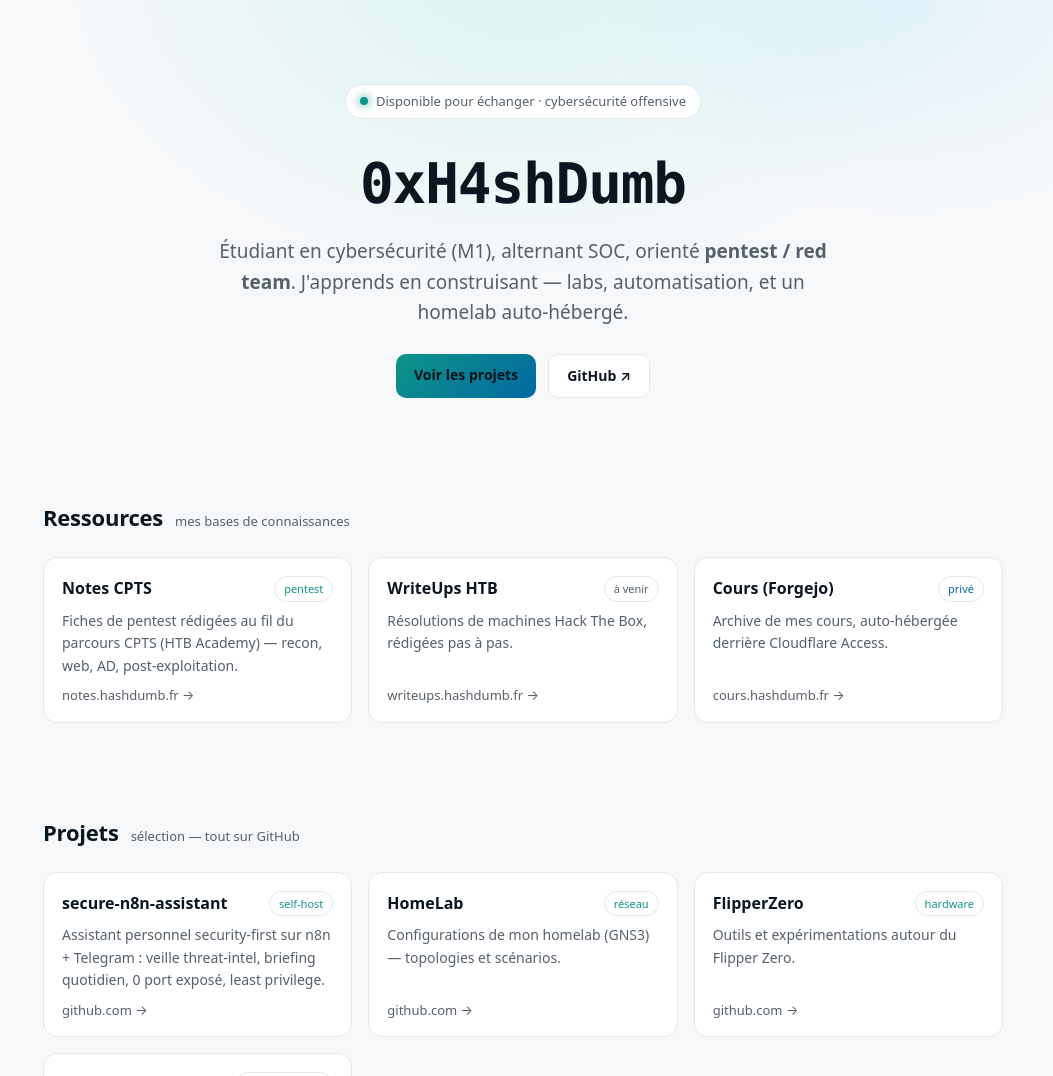
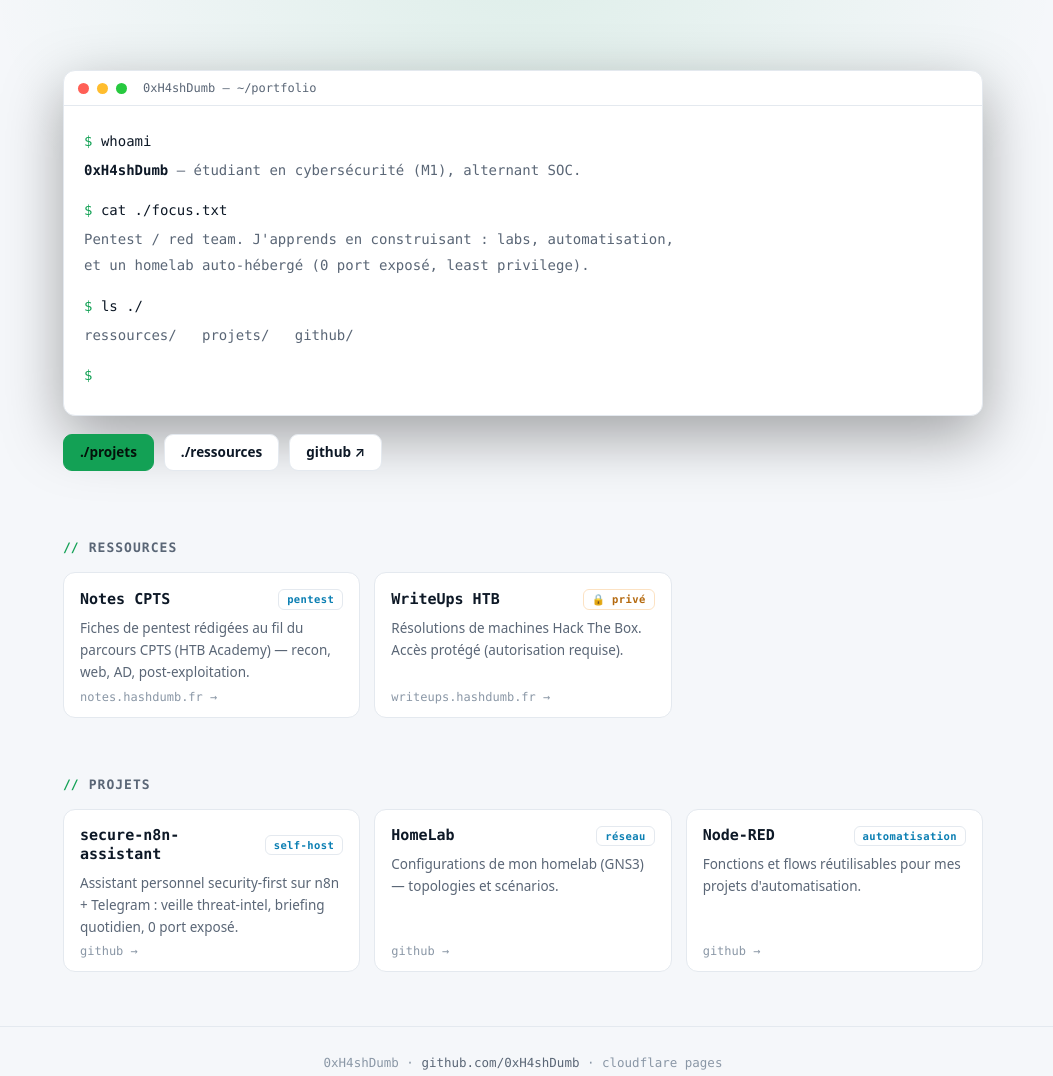
Before and after one commit to 0xH4shDumb/site-hashdumb, a plain HTML site: page index.html in a window 1280 px wide. Shown: the top 1076 px of the page, without its empty margins (117-1170 px from the left). Drawn offline with Linux system fonts and the light colour scheme.

Commit message:
Refonte du hub : style terminal, retrait Flipper + Cours, writeups protégé

```diff
--- a/index.html
+++ b/index.html
@@ -4,117 +4,145 @@
 <meta charset="utf-8">
 <meta name="viewport" content="width=device-width, initial-scale=1">
 <title>0xH4shDumb</title>
-<meta name="description" content="Hub de 0xH4shDumb — étudiant en cybersécurité offensive, alternant SOC. Projets, notes de pentest et ressources.">
+<meta name="description" content="0xH4shDumb — cybersécurité offensive, alternant SOC. Projets, notes de pentest et writeups.">
 <meta name="color-scheme" content="dark light">
 <!-- ============================================================
-     HUB / PORTFOLIO — hashdumb.fr
-     Page statique, zéro dépendance. Pour ajouter un projet :
-     copie une <article class="card"> dans la bonne grille.
+     HUB / PORTFOLIO — hashdumb.fr  (statique, zéro dépendance)
+     Ajouter un projet : copier une <a class="card"> dans une grille.
      ============================================================ -->
 <style>
   :root{
-    --bg:#0b0f14; --bg2:#111820; --card:#141c26; --line:#223042;
-    --fg:#e6edf3; --muted:#9fb0c3; --accent:#2dd4bf; --accent2:#38bdf8;
-    --radius:14px; --maxw:1000px;
+    --bg:#0a0c10; --panel:#0f141b; --card:#0e141b; --line:#1c2631;
+    --fg:#d8e2ee; --muted:#7a8ba0; --dim:#4a5a6b;
+    --accent:#3ddc84; --accent-soft:rgba(61,220,132,.12);
+    --cyan:#4cc9f0; --amber:#f6ad55;
+    --radius:12px; --maxw:960px;
+    --mono:ui-monospace,"SF Mono","Cascadia Code","JetBrains Mono",Menlo,Consolas,monospace;
+    --sans:ui-sans-serif,system-ui,-apple-system,"Segoe UI",Roboto,Helvetica,Arial,sans-serif;
   }
   @media (prefers-color-scheme: light){
     :root:not([data-theme="dark"]){
-      --bg:#f6f8fa; --bg2:#fff; --card:#fff; --line:#e3e8ee;
-      --fg:#0b1620; --muted:#55606b; --accent:#0d9488; --accent2:#0369a1;
+      --bg:#f5f7fa; --panel:#fff; --card:#fff; --line:#e4e9ef;
+      --fg:#0d1826; --muted:#5a6676; --dim:#8a97a6;
+      --accent:#13a155; --accent-soft:rgba(19,161,85,.10);
+      --cyan:#0b7fb3; --amber:#b4690e;
     }
   }
   *{box-sizing:border-box}
   html{scroll-behavior:smooth}
   body{
     margin:0; background:var(--bg); color:var(--fg);
-    font:16px/1.6 ui-sans-serif,system-ui,-apple-system,"Segoe UI",Roboto,Helvetica,Arial,sans-serif;
-    -webkit-font-smoothing:antialiased;
+    font:15.5px/1.65 var(--sans); -webkit-font-smoothing:antialiased;
+    background-image:
+      radial-gradient(60% 60% at 50% -5%, var(--accent-soft), transparent 70%),
+      linear-gradient(transparent 0 97%, rgba(255,255,255,.015) 100%);
+    background-size:auto, 100% 3px;
   }
   a{color:inherit; text-decoration:none}
   .wrap{max-width:var(--maxw); margin:0 auto; padding:0 20px}
+  .mono{font-family:var(--mono)}
+  .accent{color:var(--accent)}
 
-  /* Hero */
-  header.hero{
-    padding:84px 0 56px; text-align:center;
-    background:
-      radial-gradient(60% 120% at 50% -10%, rgba(45,212,191,.14), transparent 60%),
-      radial-gradient(40% 80% at 80% 0%, rgba(56,189,248,.10), transparent 60%);
+  /* ---------- HERO : fenêtre terminal ---------- */
+  header{padding:70px 0 40px}
+  .term{
+    background:var(--panel); border:1px solid var(--line); border-radius:var(--radius);
+    overflow:hidden; box-shadow:0 20px 60px rgba(0,0,0,.35);
   }
-  .badge{
-    display:inline-flex; gap:8px; align-items:center; font-size:13px; color:var(--muted);
-    border:1px solid var(--line); border-radius:999px; padding:6px 14px; background:var(--bg2);
+  .term .bar{
+    display:flex; align-items:center; gap:8px; padding:11px 14px;
+    border-bottom:1px solid var(--line); background:rgba(255,255,255,.015);
   }
-  .dot{width:8px;height:8px;border-radius:50%;background:var(--accent);box-shadow:0 0 10px var(--accent)}
-  h1{font-size:clamp(34px,7vw,56px); margin:18px 0 8px; letter-spacing:-.02em}
-  h1 .mono{font-family:ui-monospace,"SF Mono",Menlo,Consolas,monospace}
-  .tagline{color:var(--muted); font-size:clamp(16px,2.4vw,19px); margin:0 auto; max-width:620px}
-  .cta{margin-top:26px; display:flex; gap:12px; justify-content:center; flex-wrap:wrap}
+  .term .bar i{width:11px;height:11px;border-radius:50%;display:inline-block;background:var(--dim)}
+  .term .bar i:nth-child(1){background:#ff5f56}
+  .term .bar i:nth-child(2){background:#ffbd2e}
+  .term .bar i:nth-child(3){background:#27c93f}
+  .term .bar span{margin-left:8px; color:var(--muted); font:12px/1 var(--mono)}
+  .term .body{padding:22px 20px 26px; font-family:var(--mono); font-size:14px; line-height:1.9}
+  .term .body .p{color:var(--accent)}         /* prompt */
+  .term .body .c{color:var(--fg)}             /* commande */
+  .term .body .o{color:var(--muted); display:block; margin:2px 0 14px; white-space:pre-wrap}
+  .term .body .o b{color:var(--fg); font-weight:600}
+  .cursor{display:inline-block;width:9px;height:17px;background:var(--accent);vertical-align:-3px;animation:blink 1.1s step-end infinite}
+  @keyframes blink{50%{opacity:0}}
+  .hname{font-size:clamp(26px,5vw,38px); margin:26px 0 6px; letter-spacing:-.02em}
+  .cta{display:flex; gap:10px; flex-wrap:wrap; margin-top:18px}
   .btn{
-    border:1px solid var(--line); background:var(--bg2); color:var(--fg);
-    padding:10px 18px; border-radius:10px; font-weight:600; font-size:14px;
+    font:600 13.5px/1 var(--sans); padding:11px 16px; border-radius:9px;
+    border:1px solid var(--line); background:var(--panel); color:var(--fg);
     transition:border-color .15s, transform .15s;
   }
   .btn:hover{border-color:var(--accent); transform:translateY(-1px)}
-  .btn.primary{background:linear-gradient(135deg,var(--accent),var(--accent2)); color:#04121a; border:none}
+  .btn.primary{background:var(--accent); color:#04120a; border-color:var(--accent)}
 
-  /* Sections */
-  section{padding:46px 0}
-  .shead{display:flex; align-items:baseline; gap:12px; margin-bottom:22px}
-  .shead h2{font-size:22px; margin:0; letter-spacing:-.01em}
-  .shead .hint{color:var(--muted); font-size:13px}
-  .grid{display:grid; gap:16px; grid-template-columns:repeat(auto-fill,minmax(260px,1fr))}
+  /* ---------- Sections ---------- */
+  section{padding:30px 0}
+  .shead{display:flex; align-items:center; gap:10px; margin:0 0 18px}
+  .shead h2{font:600 13px/1 var(--mono); letter-spacing:.08em; text-transform:uppercase; color:var(--muted); margin:0}
+  .shead:before{content:"//"; color:var(--accent); font:700 13px/1 var(--mono)}
+  .grid{display:grid; gap:14px; grid-template-columns:repeat(auto-fill,minmax(250px,1fr))}
+  .card{
+    position:relative; display:flex; flex-direction:column; gap:7px;
+    background:var(--card); border:1px solid var(--line); border-radius:var(--radius);
+    padding:16px 16px 14px; transition:border-color .15s, transform .15s, box-shadow .15s;
+  }
+  a.card:hover{border-color:var(--accent); transform:translateY(-2px); box-shadow:0 10px 30px rgba(0,0,0,.28)}
+  .card .top{display:flex; align-items:center; justify-content:space-between; gap:10px}
+  .card h3{margin:0; font:600 15px/1.3 var(--mono)}
+  .card p{margin:0; color:var(--muted); font-size:13.5px}
+  .tag{font:600 10.5px/1 var(--mono); letter-spacing:.04em; padding:4px 8px; border-radius:6px; white-space:nowrap; border:1px solid var(--line); color:var(--cyan)}
+  .tag.lock{color:var(--amber); border-color:rgba(246,173,85,.35)}
+  .tag.wip{color:var(--dim)}
+  .card .go{margin-top:auto; font:12px/1 var(--mono); color:var(--dim)}
+  a.card:hover .go{color:var(--accent)}
 
-  .card{
-    display:flex; flex-direction:column; gap:8px;
-    background:var(--card); border:1px solid var(--line); border-radius:var(--radius);
-    padding:18px 18px 16px; transition:border-color .15s, transform .15s, box-shadow .15s;
-  }
-  a.card:hover{border-color:var(--accent); transform:translateY(-2px); box-shadow:0 8px 30px rgba(0,0,0,.25)}
-  .card .top{display:flex; align-items:center; justify-content:space-between; gap:10px}
-  .card h3{margin:0; font-size:16px}
-  .card p{margin:0; color:var(--muted); font-size:14px}
-  .tag{font-size:11px; color:var(--accent); border:1px solid var(--line); border-radius:999px; padding:3px 9px; white-space:nowrap}
-  .tag.wip{color:var(--muted)}
-  .tag.lock{color:var(--accent2)}
-  .arrow{color:var(--muted); font-size:13px; margin-top:auto}
-
-  footer{border-top:1px solid var(--line); padding:30px 0 50px; color:var(--muted); font-size:13px; text-align:center}
-  footer a{color:var(--accent)}
+  footer{margin-top:24px; border-top:1px solid var(--line); padding:26px 0 46px; color:var(--dim); font:12.5px/1.6 var(--mono); text-align:center}
+  footer a{color:var(--muted)}
+  footer a:hover{color:var(--accent)}
 </style>
 </head>
 <body>
 
-  <header class="hero">
+  <header>
     <div class="wrap">
-      <span class="badge"><span class="dot"></span> Disponible pour échanger · cybersécurité offensive</span>
-      <h1><span class="mono">0xH4shDumb</span></h1>
-      <p class="tagline">Étudiant en cybersécurité (M1), alternant SOC, orienté <strong>pentest / red team</strong>. J'apprends en construisant — labs, automatisation, et un homelab auto-hébergé.</p>
+      <div class="term" role="img" aria-label="Terminal de présentation de 0xH4shDumb">
+        <div class="bar"><i></i><i></i><i></i><span>0xH4shDumb — ~/portfolio</span></div>
+        <div class="body">
+          <div><span class="p">$</span> <span class="c">whoami</span>
+            <span class="o"><b>0xH4shDumb</b> — étudiant en cybersécurité (M1), alternant SOC.</span>
+          </div>
+          <div><span class="p">$</span> <span class="c">cat ./focus.txt</span>
+            <span class="o">Pentest / red team. J'apprends en construisant : labs, automatisation,
+et un homelab auto-hébergé (0 port exposé, least privilege).</span>
+          </div>
+          <div><span class="p">$</span> <span class="c">ls ./</span>
+            <span class="o">ressources/   projets/   github/</span>
+          </div>
+          <div><span class="p">$</span> <span class="cursor"></span></div>
+        </div>
+      </div>
       <div class="cta">
-        <a class="btn primary" href="#projets">Voir les projets</a>
-        <a class="btn" href="https://github.com/0xH4shDumb" target="_blank" rel="noopener">GitHub ↗</a>
+        <a class="btn primary" href="#projets">./projets</a>
+        <a class="btn" href="#ressources">./ressources</a>
+        <a class="btn" href="https://github.com/0xH4shDumb" target="_blank" rel="noopener">github ↗</a>
       </div>
     </div>
   </header>
 
-  <!-- ====================== RESSOURCES / KNOWLEDGE BASE ====================== -->
+  <!-- ====================== RESSOURCES ====================== -->
   <section id="ressources">
     <div class="wrap">
-      <div class="shead"><h2>Ressources</h2><span class="hint">mes bases de connaissances</span></div>
+      <div class="shead"><h2>ressources</h2></div>
       <div class="grid">
         <a class="card" href="https://notes.hashdumb.fr" target="_blank" rel="noopener">
           <div class="top"><h3>Notes CPTS</h3><span class="tag">pentest</span></div>
           <p>Fiches de pentest rédigées au fil du parcours CPTS (HTB Academy) — recon, web, AD, post-exploitation.</p>
-          <span class="arrow">notes.hashdumb.fr →</span>
+          <span class="go">notes.hashdumb.fr →</span>
         </a>
-        <a class="card" href="#" aria-disabled="true">
-          <div class="top"><h3>WriteUps HTB</h3><span class="tag wip">à venir</span></div>
-          <p>Résolutions de machines Hack The Box, rédigées pas à pas.</p>
-          <span class="arrow">writeups.hashdumb.fr →</span>
-        </a>
-        <a class="card" href="https://cours.hashdumb.fr" target="_blank" rel="noopener">
-          <div class="top"><h3>Cours (Forgejo)</h3><span class="tag lock">privé</span></div>
-          <p>Archive de mes cours, auto-hébergée derrière Cloudflare Access.</p>
-          <span class="arrow">cours.hashdumb.fr →</span>
+        <a class="card" href="https://writeups.hashdumb.fr" target="_blank" rel="noopener">
+          <div class="top"><h3>WriteUps HTB</h3><span class="tag lock">🔒 privé</span></div>
+          <p>Résolutions de machines Hack The Box. Accès protégé (autorisation requise).</p>
+          <span class="go">writeups.hashdumb.fr →</span>
         </a>
       </div>
     </div>
@@ -123,37 +151,30 @@
   <!-- ====================== PROJETS ====================== -->
   <section id="projets">
     <div class="wrap">
-      <div class="shead"><h2>Projets</h2><span class="hint">sélection — tout sur GitHub</span></div>
+      <div class="shead"><h2>projets</h2></div>
       <div class="grid">
         <a class="card" href="https://github.com/0xH4shDumb/secure-n8n-assistant" target="_blank" rel="noopener">
           <div class="top"><h3>secure-n8n-assistant</h3><span class="tag">self-host</span></div>
-          <p>Assistant personnel security-first sur n8n + Telegram : veille threat-intel, briefing quotidien, 0 port exposé, least privilege.</p>
-          <span class="arrow">github.com →</span>
+          <p>Assistant personnel security-first sur n8n + Telegram : veille threat-intel, briefing quotidien, 0 port exposé.</p>
+          <span class="go">github →</span>
         </a>
         <a class="card" href="https://github.com/0xH4shDumb/HomeLab" target="_blank" rel="noopener">
           <div class="top"><h3>HomeLab</h3><span class="tag">réseau</span></div>
           <p>Configurations de mon homelab (GNS3) — topologies et scénarios.</p>
-          <span class="arrow">github.com →</span>
-        </a>
-        <a class="card" href="https://github.com/0xH4shDumb/FlipperZero" target="_blank" rel="noopener">
-          <div class="top"><h3>FlipperZero</h3><span class="tag">hardware</span></div>
-          <p>Outils et expérimentations autour du Flipper Zero.</p>
-          <span class="arrow">github.com →</span>
+          <span class="go">github →</span>
         </a>
         <a class="card" href="https://github.com/0xH4shDumb/Node-RED" target="_blank" rel="noopener">
           <div class="top"><h3>Node-RED</h3><span class="tag">automatisation</span></div>
           <p>Fonctions et flows réutilisables pour mes projets d'automatisation.</p>
-          <span class="arrow">github.com →</span>
+          <span class="go">github →</span>
         </a>
-        <!-- Pour ajouter un projet : copie une carte ci-dessus et change le lien / titre / texte. -->
+        <!-- Ajouter un projet : copie une carte ci-dessus, change lien / titre / texte. -->
       </div>
     </div>
   </section>
 
   <footer>
-    <div class="wrap">
-      <p>0xH4shDumb · <a href="https://github.com/0xH4shDumb" target="_blank" rel="noopener">GitHub</a> · hébergé sur Cloudflare Pages</p>
-    </div>
+    <div class="wrap">0xH4shDumb · <a href="https://github.com/0xH4shDumb" target="_blank" rel="noopener">github.com/0xH4shDumb</a> · cloudflare pages</div>
   </footer>
 
 </body>
```
